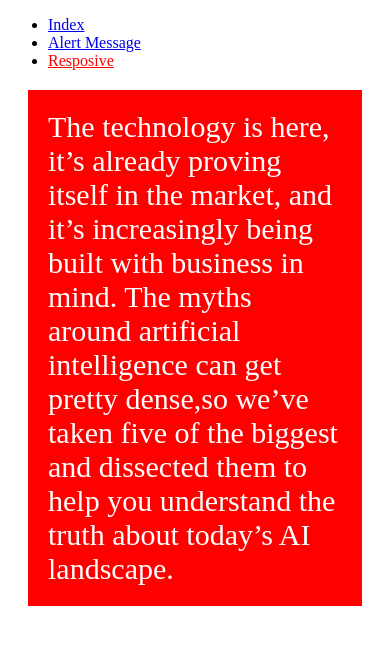
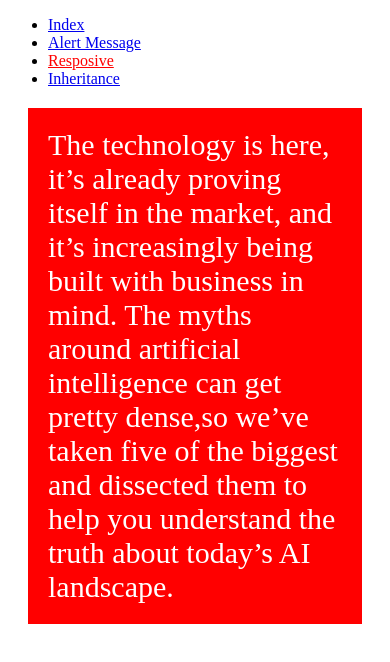
Before and after one commit to yatinpatel861/projec0, a plain HTML site: page responsive.html in a window 390 px wide. Drawn offline with Linux system fonts and the light colour scheme.

Commit message:
Update responsive.html
add one more hyperlink in list

```diff
--- a/responsive.html
+++ b/responsive.html
@@ -11,6 +11,7 @@
                <li> <a href="Index.html">Index</a></li>
                <li> <a href="Alert.html">Alert Message</a></li>
                <li> <a href="responsive.html" id="active">Resposive</a></li>
+                <li> <a href="inheritance.html">Inheritance</a></li>
             </ul>
         </div>
         <div>
```
